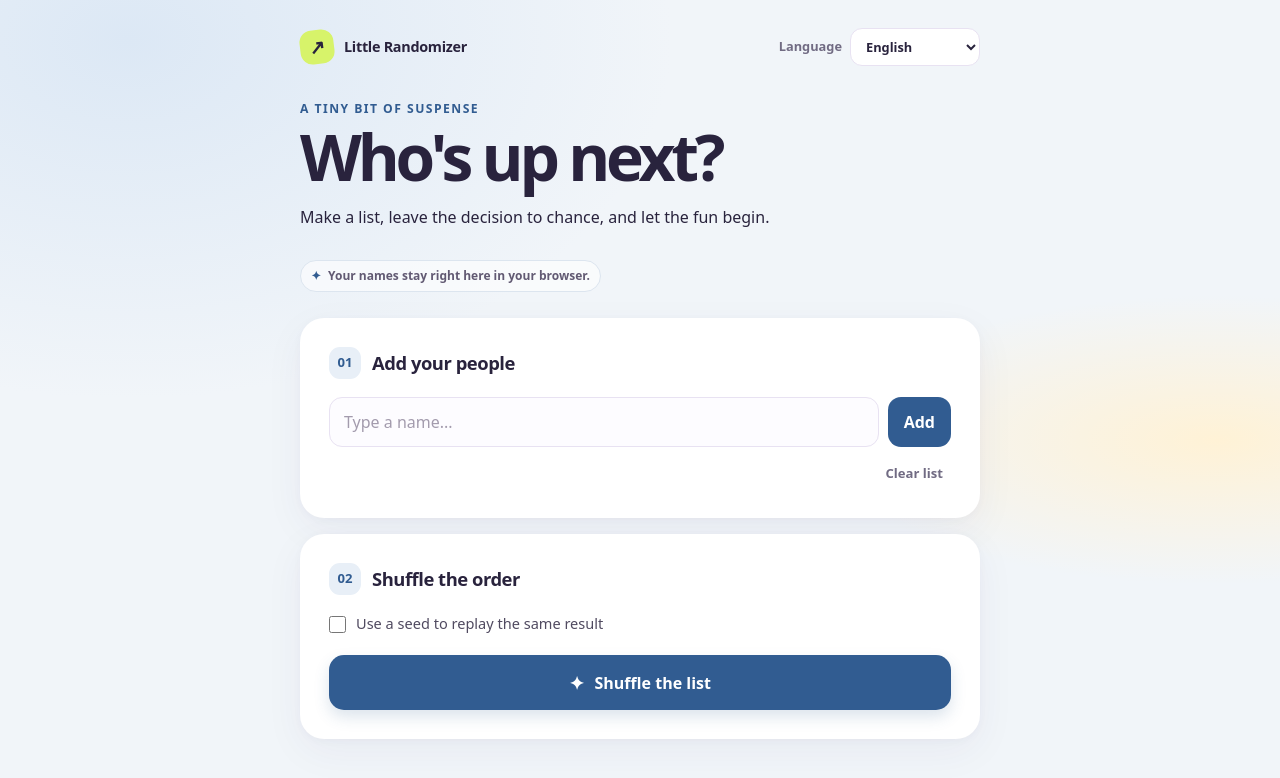
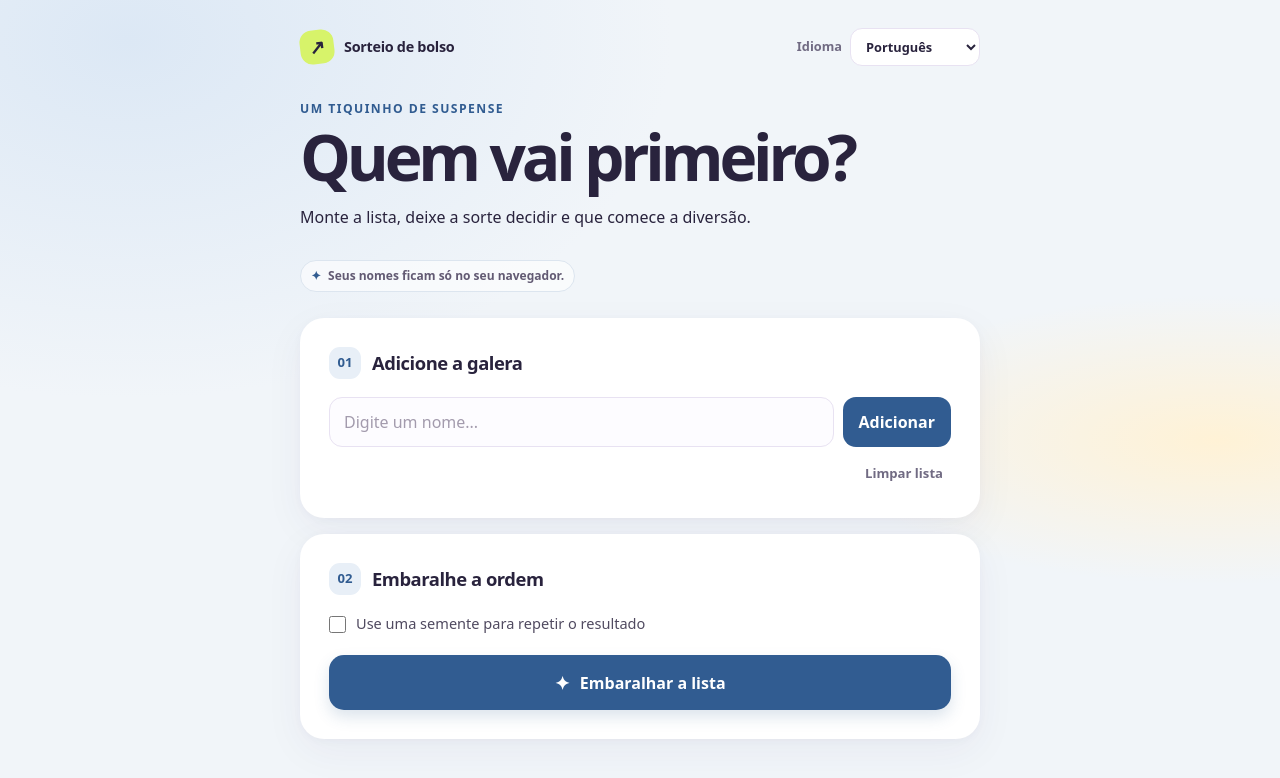
Before and after one commit to j-dantas/random_list, a plain HTML site: page index.html in a window 1280 px wide. Drawn offline with Linux system fonts and the light colour scheme.

Commit message:
Default to Brazilian Portuguese
Co-authored-by: copilot-swe-agent[bot] <198982749+Copilot@users.noreply.github.com>

```diff
--- a/index.html
+++ b/index.html
@@ -1,10 +1,10 @@
 <!DOCTYPE html>
-<html lang="en">
+<html lang="pt-BR">
 <head>
 <meta charset="utf-8">
 <meta name="viewport" content="width=device-width, initial-scale=1">
 <meta name="theme-color" content="#f1f5f9">
-<title>Random List</title>
+<title>Quem vai primeiro?</title>
 <style>
 :root {
   color-scheme: light;
@@ -387,57 +387,57 @@ button:disabled { cursor: wait; opacity: .8; }
 </head>
 <body>
 <main class="app">
-  <nav class="topbar" aria-label="Settings">
-    <div class="brand"><span class="brand-mark" aria-hidden="true">↗</span><span data-i18n="brand">Little Randomizer</span></div>
+  <nav class="topbar" aria-label="Configurações" data-i18n-aria-label="settings">
+    <div class="brand"><span class="brand-mark" aria-hidden="true">↗</span><span data-i18n="brand">Sorteio de bolso</span></div>
     <label class="language-control" for="language">
-      <span data-i18n="languageLabel">Language</span>
+      <span data-i18n="languageLabel">Idioma</span>
       <select id="language">
+        <option value="pt-BR">Português</option>
         <option value="en">English</option>
-        <option value="pt-BR">Português</option>
       </select>
     </label>
   </nav>
 
   <header class="intro">
-    <p class="eyebrow" data-i18n="eyebrow">A tiny bit of suspense</p>
-    <h1 data-i18n="title">Who's up next?</h1>
-    <p data-i18n="subtitle">Make a list, leave the decision to chance, and let the fun begin.</p>
-    <span class="privacy-note" data-i18n="privacy">Your names stay right here in your browser.</span>
+    <p class="eyebrow" data-i18n="eyebrow">Um tiquinho de suspense</p>
+    <h1 data-i18n="title">Quem vai primeiro?</h1>
+    <p data-i18n="subtitle">Monte a lista, deixe a sorte decidir e que comece a diversão.</p>
+    <span class="privacy-note" data-i18n="privacy">Seus nomes ficam só no seu navegador.</span>
   </header>
 
   <section class="card" aria-labelledby="names-heading">
     <div class="section-heading">
       <span class="step" aria-hidden="true">01</span>
-      <h2 id="names-heading" data-i18n="namesHeading">Add your people</h2>
+      <h2 id="names-heading" data-i18n="namesHeading">Adicione a galera</h2>
     </div>
     <form id="add-form" class="field-row">
-      <input id="name" data-i18n-placeholder="namePlaceholder" placeholder="Type a name..." required autocomplete="off">
-      <button class="add-button" type="submit" data-i18n="add">Add</button>
+      <input id="name" data-i18n-placeholder="namePlaceholder" placeholder="Digite um nome..." required autocomplete="off">
+      <button class="add-button" type="submit" data-i18n="add">Adicionar</button>
     </form>
-    <ul id="names" aria-label="Names"></ul>
+    <ul id="names" aria-label="Nomes" data-i18n-aria-label="namesLabel"></ul>
     <div class="list-footer">
-      <button class="text-button" id="clear" type="button" data-i18n="clear">Clear list</button>
+      <button class="text-button" id="clear" type="button" data-i18n="clear">Limpar lista</button>
     </div>
   </section>
 
   <section class="card" aria-labelledby="order-heading">
     <div class="section-heading">
       <span class="step" aria-hidden="true">02</span>
-      <h2 id="order-heading" data-i18n="orderHeading">Shuffle the order</h2>
+      <h2 id="order-heading" data-i18n="orderHeading">Embaralhe a ordem</h2>
     </div>
     <label class="option-row">
       <input type="checkbox" id="use-seed">
-      <span data-i18n="useSeed">Use a seed to replay the same result</span>
+      <span data-i18n="useSeed">Use uma semente para repetir o resultado</span>
     </label>
     <div id="seed-box" hidden>
-      <input id="seed" data-i18n-placeholder="seedPlaceholder" placeholder="Seed (any text)">
+      <input id="seed" data-i18n-placeholder="seedPlaceholder" placeholder="Semente (qualquer texto)">
     </div>
     <button class="generate-button" id="shuffle" type="button">
       <span class="button-icon" aria-hidden="true">✦</span>
-      <span data-i18n="generate">Shuffle the list</span>
+      <span data-i18n="generate">Embaralhar a lista</span>
     </button>
-    <p class="shuffle-status" id="shuffle-status" role="status" aria-live="polite" data-i18n="shuffling">Shuffling... no peeking!</p>
-    <ol id="result" aria-label="Random order" aria-live="polite"></ol>
+    <p class="shuffle-status" id="shuffle-status" role="status" aria-live="polite" data-i18n="shuffling">Misturando... sem espiar!</p>
+    <ol id="result" aria-label="Ordem aleatória" data-i18n-aria-label="resultLabel" aria-live="polite"></ol>
   </section>
 </main>
 
@@ -447,6 +447,9 @@ button:disabled { cursor: wait; opacity: .8; }
   var LANGUAGE_KEY = "random_list_language";
   var translations = {
     en: {
+      settings: "Settings",
+      namesLabel: "Names",
+      resultLabel: "Random order",
       brand: "Little Randomizer",
       languageLabel: "Language",
       eyebrow: "A tiny bit of suspense",
@@ -465,6 +468,9 @@ button:disabled { cursor: wait; opacity: .8; }
       shuffling: "Shuffling... no peeking!"
     },
     "pt-BR": {
+      settings: "Configurações",
+      namesLabel: "Nomes",
+      resultLabel: "Ordem aleatória",
       brand: "Sorteio de bolso",
       languageLabel: "Idioma",
       eyebrow: "Um tiquinho de suspense",
@@ -485,12 +491,12 @@ button:disabled { cursor: wait; opacity: .8; }
   };
   var $ = function (id) { return document.getElementById(id); };
   var names = [];
-  var language = "en";
-  var savedLanguage = "en";
+  var language = "pt-BR";
+  var savedLanguage = "pt-BR";
   var shuffleTimer;
   try { names = JSON.parse(localStorage.getItem(KEY)) || []; } catch (e) { names = []; }
-  try { savedLanguage = localStorage.getItem(LANGUAGE_KEY) || "en"; } catch (e) { savedLanguage = "en"; }
-  if (translations[savedLanguage]) { language = savedLanguage; }
+  try { savedLanguage = localStorage.getItem(LANGUAGE_KEY) || "pt-BR"; } catch (e) { savedLanguage = "pt-BR"; }
+  if (Object.prototype.hasOwnProperty.call(translations, savedLanguage)) { language = savedLanguage; }
 
   function translate() {
     var strings = translations[language];
@@ -501,6 +507,9 @@ button:disabled { cursor: wait; opacity: .8; }
     });
     document.querySelectorAll("[data-i18n-placeholder]").forEach(function (element) {
       element.placeholder = strings[element.getAttribute("data-i18n-placeholder")];
+    });
+    document.querySelectorAll("[data-i18n-aria-label]").forEach(function (element) {
+      element.setAttribute("aria-label", strings[element.getAttribute("data-i18n-aria-label")]);
     });
     $("language").value = language;
     render();
```
Also changed, not shown: 1 other file.
